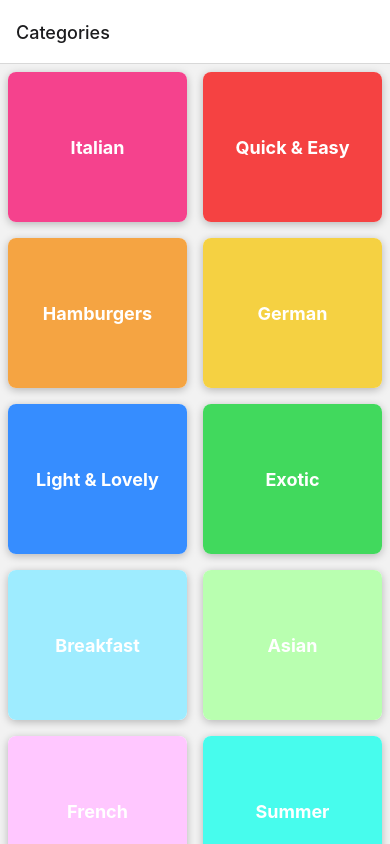
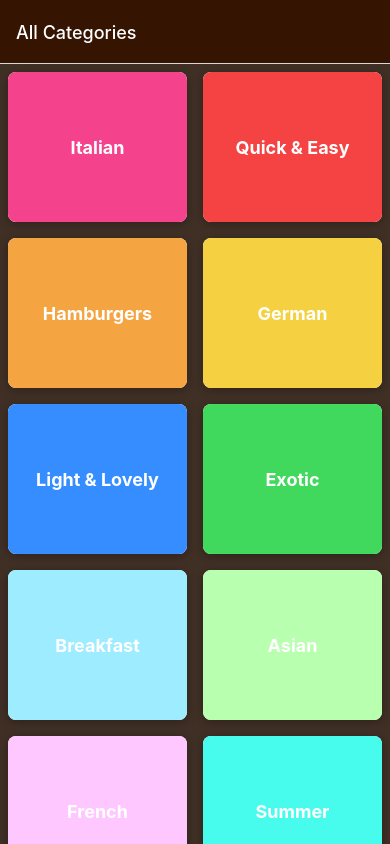
Before and after one commit to a2d7cc/expo-navigation, a React Native app: screen / in a window 390 px wide. Built offline with nearby package versions, Linux system fonts and the light colour scheme.

Commit message:
Added from mealsOverview compoent on useLayoutEffect title from category to header

```diff
--- a/App.js
+++ b/App.js
@@ -10,12 +10,20 @@ const Stack = createNativeStackNavigator();
 export default function App() {
   return (
     <SafeAreaView style={styles.container}>
-      <StatusBar style="light" />
+      <StatusBar style="dark" />
       <NavigationContainer initialRouteName="Categories">
-        <Stack.Navigator>
+        <Stack.Navigator
+          screenOptions={{
+            headerStyle: { backgroundColor: "#351401" },
+            headerTintColor: "white",
+            contentStyle: { backgroundColor: "#3f2f25" },
+          }}
+        >
           <Stack.Screen
             name="CategoriesScreen"
-            options={{ title: "Categories" }}
+            options={{
+              title: "All Categories",
+            }}
             component={CategoriesScreen}
           />
 
--- a/screens/MealsOverviewScreen.js
+++ b/screens/MealsOverviewScreen.js
@@ -1,13 +1,24 @@
 import { FlatList, View, Text, StyleSheet } from "react-native";
-import { Meals } from "../data/dummy-data";
+import { Categories, Meals } from "../data/dummy-data";
 import MealItem from "../components/MealItem";
+import { useLayoutEffect } from "react";
 
-function MealsOverviewScreen({ route }) {
-  const categoryid = route.params.categoryid;
+function MealsOverviewScreen({ route, navigation }) {
+  const categoryId = route.params.categoryId;
 
-  const displayedMeals = Meals.filter((meal) =>
-    meal.categoryIds.indexOf(categoryid)
+  const displayedMeals = Meals.filter(
+    (meal) => meal.categoryIds.indexOf(categoryId) >= 0
   );
+
+  useLayoutEffect(() => {
+    const categoryTitle = Categories.find(
+      (category) => category.id === categoryId
+    ).title;
+
+    navigation.setOptions({
+      title: categoryTitle,
+    });
+  }, [categoryId, navigation]);
 
   function renderMealItem({ item }) {
     const mealProps = {
```
